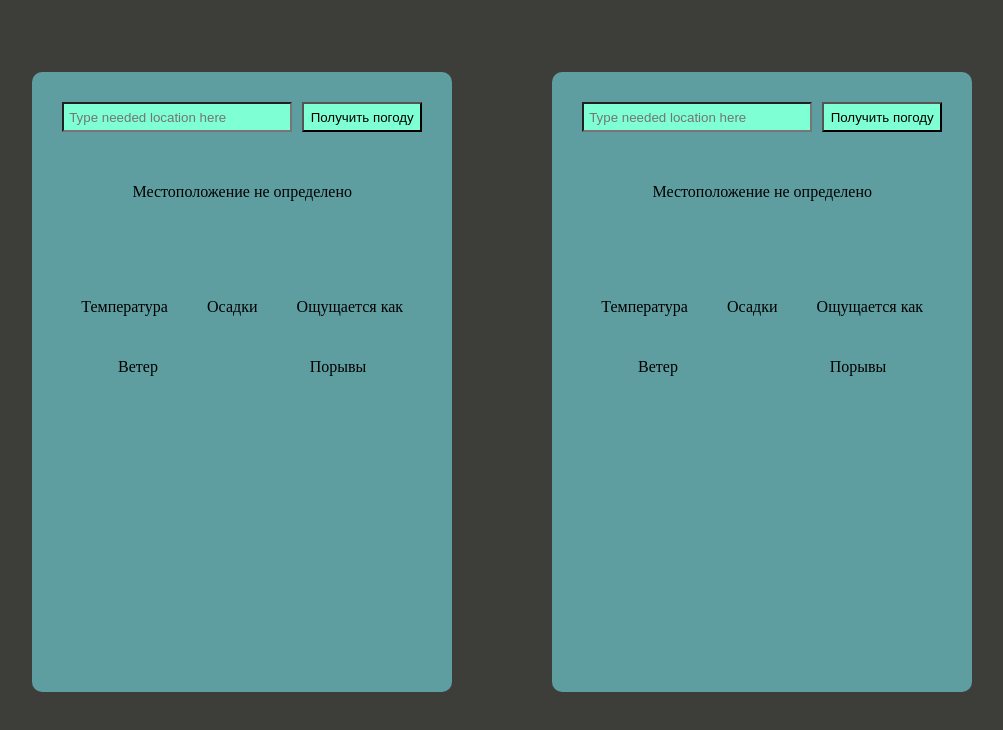
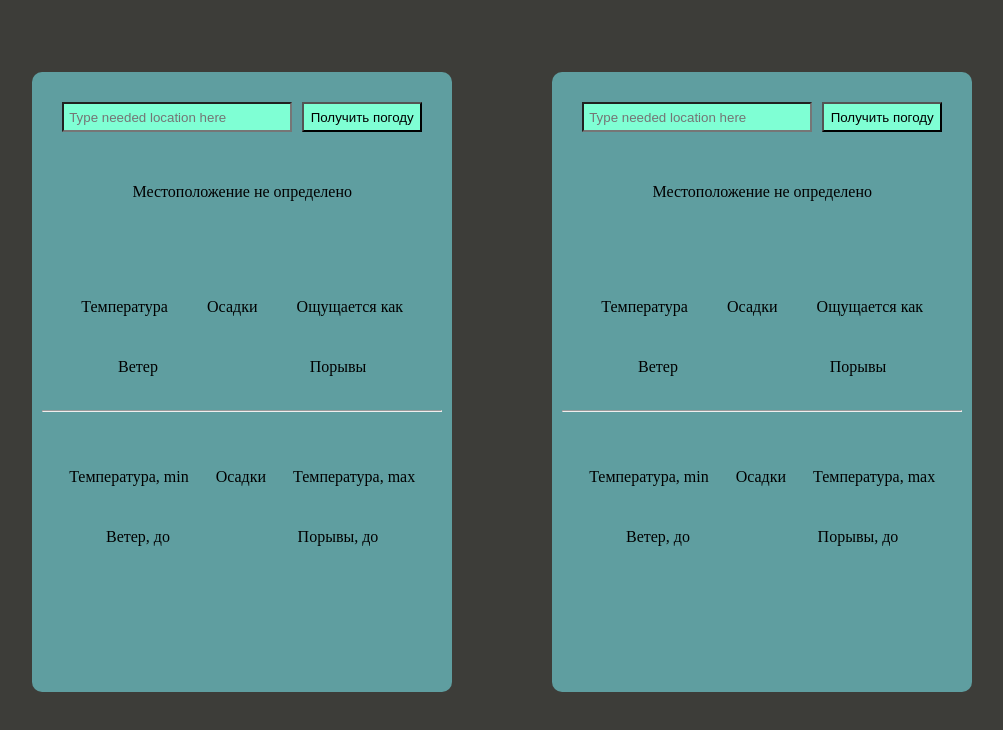
Before and after one commit to NickRyabinin/js-dashboard, a plain HTML site: page src/index.html in a window 1280 px wide. Shown: the whole page, without its empty margins (133-1136 px from the left). Drawn offline with Linux system fonts and the light colour scheme.

Commit message:
Modify index.html - add divs for displaying tomorrow weather

```diff
--- a/src/index.html
+++ b/src/index.html
@@ -44,6 +44,33 @@
               <div id="wind-gusts1" class="wind"></div>
             </div>
           </div>
+          <hr>
+          <div id="tomorrow-time1" class="time"></div>
+          <div class="weather-parameters-container">
+            <div class="superstructure">
+              <div>Температура, min</div>
+              <div id="tomorrow-min-temp1" class="temperature"></div>
+            </div>
+            <div class="superstructure">
+              <div>Осадки</div>
+              <div id="tomorrow-precipitation1"></div>
+            </div>
+            <div class="superstructure">
+              <div>Температура, max</div>
+              <div id="tomorrow-max-temp1" class="temperature"></div>
+            </div>
+          </div>
+          <div class="weather-parameters-container">
+            <div class="superstructure">
+              <div>Ветер, до</div>
+              <div id="tomorrow-wind-speed1" class="wind"></div>
+            </div>
+            <div id="tomorow-wind-direction1" class="wind"></div>
+            <div class="superstructure">
+              <div>Порывы, до</div>
+              <div id="tomorrow-wind-gusts1" class="wind"></div>
+            </div>
+          </div>
         </div>
         <div class="card bg-blue">
           <form id="form-fetch" onsubmit="return false">
@@ -77,6 +104,33 @@
               <div id="wind-gusts2" class="wind"></div>
             </div>
           </div>
+          <hr>
+          <div id="tomorrow-time2" class="time"></div>
+          <div class="weather-parameters-container">
+            <div class="superstructure">
+              <div>Температура, min</div>
+              <div id="tomorrow-min-temp2" class="temperature"></div>
+            </div>
+            <div class="superstructure">
+              <div>Осадки</div>
+              <div id="tomorrow-precipitation2"></div>
+            </div>
+            <div class="superstructure">
+              <div>Температура, max</div>
+              <div id="tomorrow-max-temp2" class="temperature"></div>
+            </div>
+          </div>
+          <div class="weather-parameters-container">
+            <div class="superstructure">
+              <div>Ветер, до</div>
+              <div id="tomorrow-wind-speed2" class="wind"></div>
+            </div>
+            <div id="tomorow-wind-direction2" class="wind"></div>
+            <div class="superstructure">
+              <div>Порывы, до</div>
+              <div id="tomorrow-wind-gusts2" class="wind"></div>
+            </div>
+          </div>
         </div>
     </div>
     <script src="scripts/main.js"></script>
```
